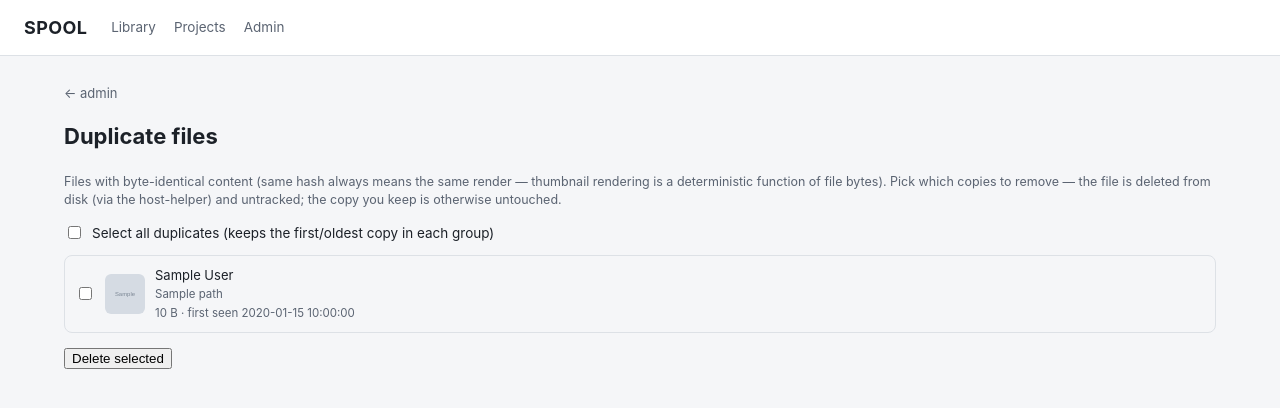
After one commit to joannewood/spool, a FastAPI app: template services/api/app/templates/admin_duplicates.html in a window 1280 px wide. The commit adds this page. Shown: the top 408 px of the page. Run offline with FastAPI, Linux system fonts and the light colour scheme; the template is opened without the code that fills it: most values are stand-ins (such as "Sample title", 1, 10 or a date in 2020); grey boxes marked "Sample" are stand-in pictures; parts of the project's set-up code (start-up, migrations or seed data) failed here and were passed over; some libraries are stand-ins or nearby versions.

Commit message:
Add duplicate-file review/deletion admin UI
New /admin/duplicates page groups files by identical content_hash
directly (same hash always means the same render, so no separate
render-comparison check is needed) with per-file checkboxes and a
bulk "select all" (JS -- the one place in the UI that needs it, no
CSS-only way to toggle a set of unrelated checkboxes from one master).

Actual deletion goes through a new host-helper POST /delete endpoint,
since the api container has no filesystem access at all and even
worker/watcher can't write to the :ro-mounted Library root. Confirmed
live: deleting needs the process itself to hold real OS filesystem
permission (unlike /open, which just hands off to LaunchServices) --
required granting Full Disk Access to /usr/bin/python3 in System
Settings, a one-time manual step. /delete independently re-validates
the path falls under a hardcoded watched-root allowlist before
touching disk, since deletion is irreversible; the DB row is only
removed after the disk delete actually succeeds.

Co-Authored-By: Claude Sonnet 5 <noreply@anthropic.com>
Claude-Session: https://claude.ai/code/session_01Ww8rVnHfzcntrAGRYsSKmk

```diff
--- a/services/api/app/host_helper_client.py
+++ b/services/api/app/host_helper_client.py
@@ -28,12 +28,12 @@ def default_app_for_ext(ext):
     return APP_MAP.get(ext.lower())
 
 
-def request_open(path, app):
+def _post(route, body):
     """Returns (ok, error_message)."""
-    body = json.dumps({"path": path, "app": app}).encode()
+    data = json.dumps(body).encode()
     req = urllib.request.Request(
-        f"{HOST_HELPER_URL}/open",
-        data=body,
+        f"{HOST_HELPER_URL}{route}",
+        data=data,
         headers={"Content-Type": "application/json"},
         method="POST",
     )
@@ -48,3 +48,11 @@ def request_open(path, app):
         return False, error
     except urllib.error.URLError as exc:
         return False, f"could not reach host-helper: {exc.reason}"
+
+
+def request_open(path, app):
+    return _post("/open", {"path": path, "app": app})
+
+
+def request_delete(path):
+    return _post("/delete", {"path": path})
--- a/services/api/app/main.py
+++ b/services/api/app/main.py
@@ -306,3 +306,34 @@ def confirm_zip(zip_id: int):
 def reject_zip(zip_id: int):
     queries.reject_zip(zip_id)
     return RedirectResponse("/admin", status_code=303)
+
+
+# ---- admin: duplicate files ------------------------------------------------
+
+@app.get("/admin/duplicates", response_class=HTMLResponse)
+def admin_duplicates(request: Request):
+    return templates.TemplateResponse(
+        request,
+        "admin_duplicates.html",
+        {
+            "groups": queries.list_duplicate_groups(),
+            "delete_errors": request.query_params.get("delete_errors", ""),
+        },
+    )
+
+
+@app.post("/admin/duplicates/delete")
+def delete_duplicates(file_ids: list[int] = Form([])):
+    errors = []
+    for file_id in file_ids:
+        file = queries.get_file(file_id)
+        if file is None:
+            continue
+        ok, error = host_helper_client.request_delete(file["path"])
+        if ok:
+            queries.delete_file_record(file_id)
+        else:
+            errors.append(f"{file['filename']}: {error}")
+
+    qs = urlencode({"delete_errors": "; ".join(errors)}) if errors else ""
+    return RedirectResponse(f"/admin/duplicates{'?' + qs if qs else ''}", status_code=303)
--- a/services/api/app/queries.py
+++ b/services/api/app/queries.py
@@ -493,3 +493,50 @@ def get_project_sidecars(project_id):
                 (project_id,),
             )
             return cur.fetchall()
+
+
+# ---- duplicate files (identical content_hash) --------------------------------
+
+def list_duplicate_groups():
+    """Files sharing an identical content_hash — same hash always means
+    same render (rendering is a deterministic function of file bytes), so
+    there's no separate 'render similarity' check to make."""
+    with get_connection() as conn:
+        with conn.cursor(row_factory=dict_row) as cur:
+            cur.execute(
+                """
+                SELECT content_hash, array_agg(id ORDER BY first_seen_at) AS file_ids
+                FROM files
+                WHERE status = 'active' AND content_hash IS NOT NULL
+                GROUP BY content_hash
+                HAVING count(*) > 1
+                ORDER BY min(first_seen_at) DESC
+                """
+            )
+            groups_raw = cur.fetchall()
+            if not groups_raw:
+                return []
+
+            all_ids = [fid for g in groups_raw for fid in g["file_ids"]]
+            cur.execute(
+                """
+                SELECT id, filename, display_name, path, size_bytes, thumbnail_path,
+                       render_status, first_seen_at
+                FROM files WHERE id = ANY(%s)
+                """,
+                (all_ids,),
+            )
+            files_by_id = {f["id"]: f for f in cur.fetchall()}
+
+    groups = []
+    for g in groups_raw:
+        files = [files_by_id[fid] for fid in g["file_ids"] if fid in files_by_id]
+        if len(files) > 1:
+            groups.append({"content_hash": g["content_hash"], "files": files})
+    return groups
+
+
+def delete_file_record(file_id):
+    with get_connection() as conn:
+        with conn.cursor() as cur:
+            cur.execute("DELETE FROM files WHERE id = %s", (file_id,))
--- a/services/api/app/static/style.css
+++ b/services/api/app/static/style.css
@@ -582,3 +582,39 @@ main {
   cursor: pointer;
 }
 .table-wrap { overflow-x: auto; }
+
+/* duplicate files */
+.dup-select-all {
+  display: flex;
+  align-items: center;
+  gap: 8px;
+  font-size: 13.5px;
+  color: var(--ink);
+  margin: 12px 0;
+  cursor: pointer;
+}
+.dup-group {
+  display: flex;
+  flex-direction: column;
+  gap: 6px;
+  padding: 10px;
+  margin-bottom: 12px;
+  border: 1px solid var(--border);
+  border-radius: 8px;
+}
+.dup-row { display: flex; align-items: center; gap: 10px; }
+.dup-thumb {
+  width: 40px;
+  height: 40px;
+  flex-shrink: 0;
+  border-radius: 6px;
+  overflow: hidden;
+  background: var(--surface);
+  display: flex;
+  align-items: center;
+  justify-content: center;
+}
+.dup-thumb img { width: 100%; height: 100%; object-fit: cover; }
+.dup-info { flex: 1; min-width: 0; display: flex; flex-direction: column; gap: 1px; }
+.dup-info a { color: var(--ink); text-decoration: none; font-size: 13px; }
+.dup-info a:hover { color: var(--accent); }
--- a/services/api/app/templates/admin.html
+++ b/services/api/app/templates/admin.html
@@ -74,4 +74,8 @@
 <p class="empty-inline">no pending archives</p>
 {% endif %}
 
+<h1>Duplicate files</h1>
+<p class="note">Files with byte-identical content, ready to review and clean up.</p>
+<a href="/admin/duplicates">Review duplicate files →</a>
+
 {% endblock %}
--- /dev/null
+++ b/services/api/app/templates/admin_duplicates.html
@@ -0,0 +1,57 @@
+{% extends "base.html" %}
+{% block title %}Duplicate files — SPOOL{% endblock %}
+{% block content %}
+
+<a class="back" href="/admin">← admin</a>
+<h1>Duplicate files</h1>
+<p class="note">
+  Files with byte-identical content (same hash always means the same render — thumbnail
+  rendering is a deterministic function of file bytes). Pick which copies to remove — the
+  file is deleted from disk (via the host-helper) and untracked; the copy you keep is
+  otherwise untouched.
+</p>
+
+{% if delete_errors %}<p class="badge warn">⚠ {{ delete_errors }}</p>{% endif %}
+
+{% if groups %}
+<form method="POST" action="/admin/duplicates/delete">
+  <label class="dup-select-all">
+    <input type="checkbox" id="dup-select-all">
+    Select all duplicates (keeps the first/oldest copy in each group)
+  </label>
+
+  {% for group in groups %}
+  <div class="dup-group">
+    {% for f in group.files %}
+    <div class="dup-row">
+      <input type="checkbox" name="file_ids" value="{{ f.id }}" class="dup-checkbox {{ 'dup-keep-default' if loop.first else 'dup-remove-default' }}">
+      <a class="dup-thumb" href="/files/{{ f.id }}">
+        {% if f.thumbnail_path %}
+          <img src="/thumbnails/{{ f.thumbnail_path }}" alt="">
+        {% else %}
+          <span class="ext-label">?</span>
+        {% endif %}
+      </a>
+      <div class="dup-info">
+        <a href="/files/{{ f.id }}">{{ f.display_name or f.filename }}</a>
+        <span class="note-inline">{{ f.path }}</span>
+        <span class="note-inline">{{ f.size_bytes | filesizeformat }} · first seen {{ f.first_seen_at }}</span>
+      </div>
+    </div>
+    {% endfor %}
+  </div>
+  {% endfor %}
+
+  <button type="submit">Delete selected</button>
+</form>
+{% else %}
+<p class="empty-inline">no duplicate files found</p>
+{% endif %}
+
+<script>
+  document.getElementById("dup-select-all")?.addEventListener("change", (e) => {
+    document.querySelectorAll(".dup-remove-default").forEach((cb) => { cb.checked = e.target.checked; });
+  });
+</script>
+
+{% endblock %}
```
Also changed, not shown: CLAUDE.md (+43 -2 lines), host-helper/host_helper.py (+55 -4 lines).
